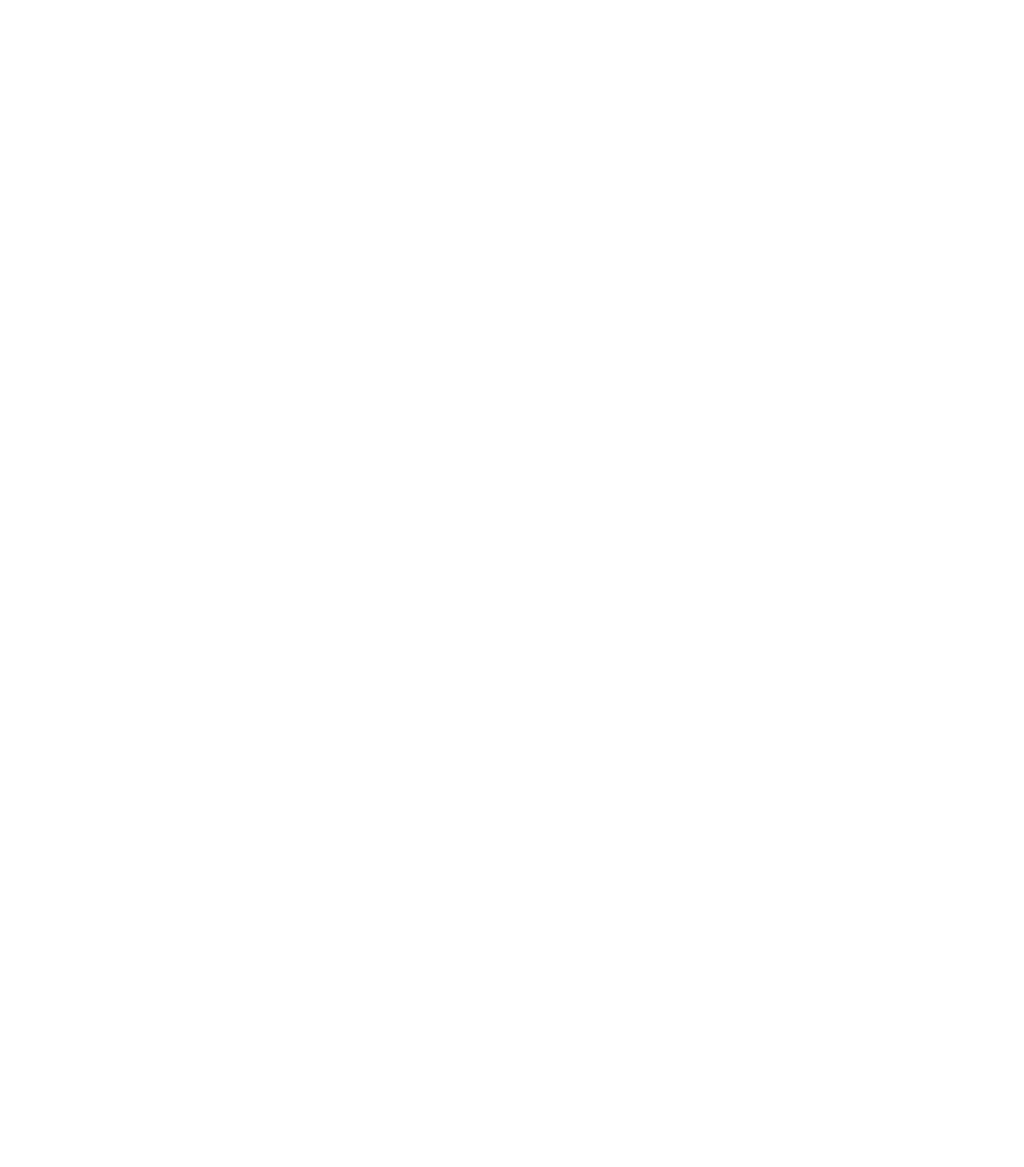
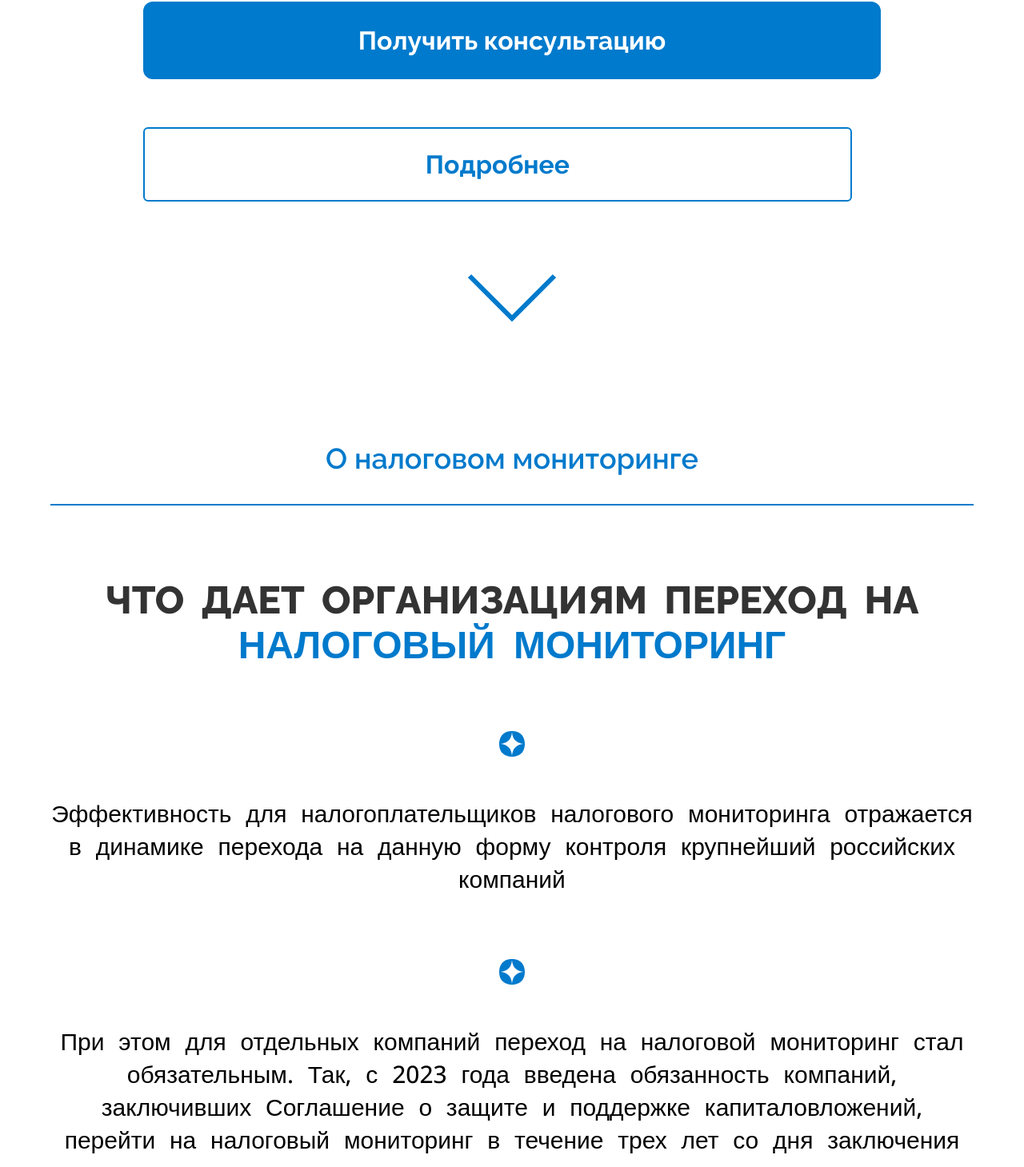
Before and after one commit to TomBebrov1ch/zadanie, a React (Create React App) app: page / in a window 1280 px wide. Shown: the part 1281-2740 px from the top of the page at 80% size. Before the commit the page ends 1123 px from the top, so only its background shows below. Built offline with nearby package versions, Linux system fonts and the light colour scheme.

Commit message:
version 1.0.0

```diff
--- a/src/App.js
+++ b/src/App.js
@@ -5,6 +5,8 @@
 import Header from "./components/header/Header.jsx";
 import Main from "./screens/mainScreen/Main.jsx";
 import "./screens/mainScreen/main.scss";
+import About from "./screens/About/About.jsx";
+import './screens/About/about.scss'
 
 const App = () => {
   return (
@@ -12,6 +14,7 @@
       <>
         <Header />
         <Main />
+        <About />
       </>
     </div>
   );
--- /dev/null
+++ b/src/screens/About/About.jsx
@@ -0,0 +1,41 @@
+import React from 'react'
+import { Fade } from "react-awesome-reveal";
+import Star from '../../images/star.svg'
+
+const About = () => {
+    return (
+        <div className='con'>
+            <Fade direction='up' up>
+                <div className="con__text">
+                    <p className='con__about'>
+                        О налоговом мониторинге
+                    </p>
+                    <hr className='con__separator' />
+                </div>
+            </Fade>
+            <div className="con__all-text">
+                <div className="con__explain">
+                    <Fade>
+                        <h1 className='con__main'>
+                            Что дает организациям переход на <span className='con__explain-span'>налоговый мониторинг</span>
+                        </h1>
+                        <div className='con__first-star'>
+                            <img className='con__star' src={Star} alt="Star" />
+                            <p className='con__first-text'>Эффективность для налогоплательщиков налогового мониторинга отражается в динамике
+                                перехода на данную форму контроля крупнейший российских компаний</p>
+                        </div>
+                        <div className="con__second-star">
+                            <img className='con__star' src={Star} alt="Star" />
+                            <p className='con__second-text'>При этом для отдельных компаний переход на налоговой мониторинг стал обязательным. Так, с
+                                2023 года введена обязанность компаний, заключивших Соглашение о защите и поддержке
+                                капиталовложений, перейти на налоговый мониторинг в течение трех лет со дня заключения
+                                такого соглашения.</p>
+                        </div>
+                    </Fade>
+                </div>
+            </div>
+        </div>
+    )
+}
+
+export default About
--- /dev/null
+++ b/src/screens/About/about.scss
@@ -0,0 +1,83 @@
+@import "../../styles/variables.scss";
+
+.con {
+    margin: auto;
+    margin-top: clamp(75px, 35.046vw, 300px);
+    width: 90%;
+
+    &__text {
+        display: flex;
+        flex-direction: column;
+        align-items: center;
+    }
+
+    &__about {
+        text-align: center;
+        font-weight: 600;
+        font-size: clamp(9px, 4.20552vw, 36px);
+        color: $blue;
+        font-family: "Raleway", sans-serif;
+    }
+
+    &__separator {
+        border: 1px solid $blue;
+        margin-top: clamp(9px, 4.20552vw, 36px);
+    }
+
+    &__all-text {
+        margin-top: clamp(22.5px, 10.5138vw, 90px);
+    }
+
+    &__explain {}
+
+    &__main {
+        text-align: center;
+        font-family: "Raleway", sans-serif;
+        color: $gray;
+        font-weight: 800;
+        font-size: clamp(12px, 5.60736vw, 48px);
+        word-spacing: clamp(2.5px, 1.1682vw, 10px);
+        text-transform: uppercase;
+    }
+
+    &__explain-span {
+        color: $blue;
+        font-weight: 700;
+    }
+
+    &__first-star {
+        margin-top: clamp(20px, 9.3456vw, 80px);
+        display: flex;
+        flex-direction: column;
+        align-items: center;
+    }
+
+    &__star {
+        width: 32px;
+        height: 32px;
+        margin-bottom: clamp(12.5px, 5.840999999999999vw, 50px);
+    }
+
+    &__first-text {
+        text-align: center;
+        font-family: 'Open Sans', sans-serif;
+        font-weight: 500;
+        font-size: clamp(7.5px, 3.5046vw, 30px);
+        word-spacing: clamp(2.5px, 1.1682vw, 10px);
+    }
+
+    &__second-star {
+        margin-top: clamp(20px, 9.3456vw, 80px);
+        display: flex;
+        flex-direction: column;
+        align-items: center;
+    }
+
+    &__second-text {
+        text-align: center;
+        font-family: 'Open Sans', sans-serif;
+        font-weight: 500;
+        font-size: clamp(7.5px, 3.5046vw, 30px);
+        word-spacing: clamp(2.5px, 1.1682vw, 10px);
+    }
+}
--- a/src/screens/mainScreen/Main.jsx
+++ b/src/screens/mainScreen/Main.jsx
@@ -1,7 +1,9 @@
 import React from "react";
 import { Fade } from "react-awesome-reveal";
+import { Link } from "react-scroll"
 
 import image from '../../images/IllustrationMain.svg';
+import arrow from '../../images/arrows.svg'
 
 const Main = () => {
   return (
@@ -26,6 +28,21 @@
         <Fade delay={400} direction="right" rigth>
           <img className="container__image" src={image} alt="there are nothing:(" />
         </Fade>
+        <div className="container__buttons">
+          <Fade delay={500} direction="left" left>
+            <button className="container__take" >Получить консультацию</button>
+          </Fade>
+          <Fade delay={600} direction="right" rigth>
+            <Link className="container__more">
+              Подробнее
+            </Link>
+          </Fade>
+        </div>
+        <div className="container__arrow">
+          <Fade delay={700} direction="up" bottom>
+            <img className="container__arrow-img" src={arrow} alt="this is arrow" />
+          </Fade>
+        </div>
       </div>
     </div>
   );
--- a/src/screens/mainScreen/main.scss
+++ b/src/screens/mainScreen/main.scss
@@ -57,25 +57,59 @@
     height: clamp(95.5px, 44.62524vw, 382px);
     margin-top: clamp(30px, 14.0184vw, 120px);
   }
+
+  &__buttons {
+    margin: auto;
+    width: 80%;
+    margin-top: clamp(40px, 18.6912vw, 160px);
+
+  }
+
+  &__take {
+    display: flex;
+    align-items: center;
+    flex-direction: column;
+    background-color: $blue;
+    border: none;
+    border-radius: clamp(3px, 1.40184vw, 12px);
+    color: white;
+    padding: clamp(7.5px, 3.5046vw, 30px);
+    font-size: clamp(8px, 3.73824vw, 32px);
+    font-family: 'Raleway', sans-serif;
+    font-weight: 700;
+    margin-bottom: clamp(15px, 7.0092vw, 60px);
+  }
+
+  &__more {
+    display: flex;
+    align-items: center;
+    flex-direction: column;
+    border: 2px solid $blue;
+    border-radius: 6px;
+    padding: clamp(6.5px, 3.03732vw, 26px);
+    color: $blue;
+    font-family: 'Raleway', sans-serif;
+    font-size: clamp(8px, 3.73824vw, 32px);
+    font-weight: 700;
+    width: 90%;
+
+  }
+
+  &__arow {}
+
+  &__arrow-img {
+    position: absolute;
+    top: 50%;
+    left: 50%;
+    transform: translate(-50%, -50%);
+    width: clamp(28.5px, 13.31748vw, 114px);
+    height: clamp(15.5px, 7.242839999999999vw, 62px);
+    margin-top: clamp(30px, 14.0184vw, 120px);
+  }
 }
+
 
 .separator {
   margin-top: clamp(9px, 4.20552vw, 36px);
   border: 1px solid $blue;
 }
-
-// .{
-//   &__main-text {
-//     display: flex;
-//     align-items: center;
-//     flex-direction: column;
-//     align-items: center;
-//     font-family: 'Raleway', sans-serif;
-//     color: $gray;
-//     &__span-text{
-//       font-family: 'Raleway', sans-serif;
-//       color: $blue;
-//       border: 1px solid red;
-//     }
-//   }
-// }
```
Also changed, not shown: src/images/arrows.svg (added), src/images/star.svg (added).
